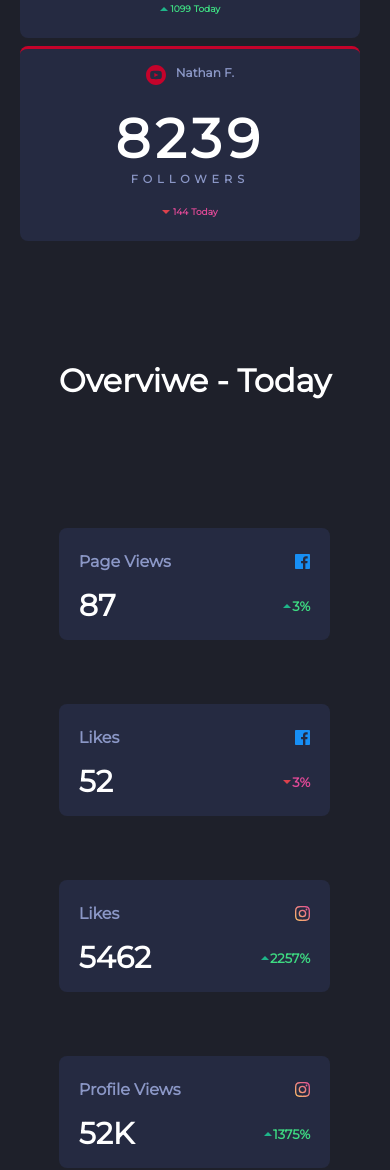
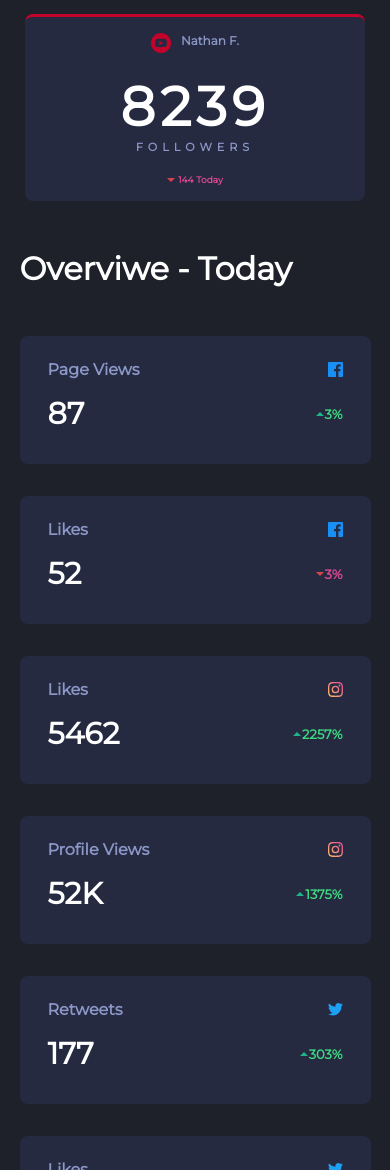
Before and after one commit to SalimKH5/social-media-dashbord, a plain HTML site: page index.html in a window 390 px wide. Shown: the part 830-2000 px from the top of the page. Drawn offline with Linux system fonts and the light colour scheme.

Commit message:
update design

```diff
--- a/index.html
+++ b/index.html
@@ -1,8 +1,10 @@
 <!DOCTYPE html>
 <html lang="en" data-theme="dark">
+
 <head>
   <meta charset="UTF-8">
-  <meta name="viewport" content="width=device-width, initial-scale=1.0"> <!-- displays site properly based on user's device -->
+  <meta name="viewport" content="width=device-width, initial-scale=1.0">
+  <!-- displays site properly based on user's device -->
 
   <link rel="icon" type="image/png" sizes="32x32" href="./images/favicon-32x32.png">
 
@@ -11,7 +13,9 @@
   <!-- Feel free to remove these styles or customise in your own stylesheet 👍 -->
   <link rel="stylesheet" href="style.css">
 </head>
-<body >
+
+<body>
+  <div class="social-container">
     <div class="social-content">
       <div class="header-content">
         <div class="header-text">
@@ -21,7 +25,7 @@
         <hr>
         <div class="header-mode">
           <p id="mode">Dark Mode</p>
-                <div class="button-mode" >
+          <div class="button-mode">
             <div class="button-control btn-left"></div>
           </div>
         </div>
@@ -163,7 +167,7 @@
             </div>
             <div class="card-overview-footer">
               <h2>507</h2>
-                      <div class="card-footer-stat" >
+              <div class="card-footer-stat">
                 <img src="images/icon-up.svg" alt="">
                 <p>553%</p>
               </div>
@@ -200,6 +204,9 @@
 
       </div>
     </div>
+  </div>
+
   <script src="script.js"></script>
 </body>
+
 </html>
--- a/style.css
+++ b/style.css
@@ -59,7 +59,13 @@ p{
     font-weight: 600;
 
 }
-
+.social-container{
+    width: 100%;
+    height: 100%;
+    display: flex;
+    align-items: center;
+    justify-content: center;
+}
 
 .social-content {
     max-width: 1000px;
@@ -139,18 +145,20 @@ p{
     height: auto;
 }
 
-.social-content .Dashboard-container{
+
+
+.social-content .Dashboard-container,.overview-content{
     width: 100%;
-    display: grid;
-    grid-template-columns: repeat(4,1fr);
-    padding: 10px 0;
-    gap:1rem;
+    display: flex;
+    align-items: center;
     flex-wrap: wrap;
+    justify-content: space-evenly;
+    gap:2rem;
 }
 
 .Dashboard-container .card-dashboard{
-    max-width: 11rem;
     max-height: 10rem;
+    max-width: 10rem;
     width: 100%;
     height: 100%;
     background: var(--CardBG);
@@ -160,6 +168,20 @@ p{
     flex-direction: column;
     border-radius: 8px;
 }
+
+.card-overview{
+    max-height: 10rem;
+    max-width: 10rem;
+    width: 100%;
+    height:5rem;
+    background: var(--CardBG);
+    padding:1.5rem 28px;
+    border-radius: 8px;
+    display: flex;
+    align-items: center;
+    flex-direction: column;
+    gap:1rem;
+ }
 #facebook{
     border-top: 3px solid  hsl(208, 92%, 53%);
 }
@@ -235,7 +257,12 @@ p{
 }
 
 
-
+.overview-container{
+    width: 100%;
+    display: flex;
+    align-items: center;
+    flex-direction: column;
+}
 
  .overview-container h1{
     width: 100%;
@@ -244,28 +271,10 @@ p{
 }
 
 
- .overview-content{
-    display: grid;
-    grid-template-rows: auto;
-    height: auto;
-    grid-template-columns: repeat(4, 1fr); /* Set 4 columns with equal width */
-    gap: 4rem; /* Add a gap between grid items */
-    width: 100%;
-}
 
 
- .card-overview{
-    max-width: 12rem;
-    width: 100%;
-    height: 4rem;
-    background: var(--CardBG);
-    padding:1.5rem 20px;
-    border-radius: 8px;
-    display: flex;
-    align-items: center;
-    flex-direction: column;
-    gap:1rem;
- }
+
+
 
  .card-overview .card-overview-header ,.card-overview .card-overview-footer{
     width: 100%;
@@ -312,12 +321,7 @@ p{
         max-width: 740px;
     }
 
-    .social-content .Dashboard-container,
-    .overview-content{
-        grid-template-columns: repeat(3,1fr);
-        width: 100%;
-        padding:5rem 0;
-    }
+
 
 }
 
@@ -327,17 +331,14 @@ p{
 
 
 
-@media screen and (max-width:785px){
+@media screen and (max-width:1200px){
     .social-content{
-        max-width: 540px;
+        max-width: 680px;
     }
 
-    .social-content .Dashboard-container,
-    .overview-content{
-        grid-template-columns: repeat(2,250px);
-        width: 100%;
 
-    }
+
+
 
 }
 
```
Lines whose indentation alone changed are shown as unchanged.
